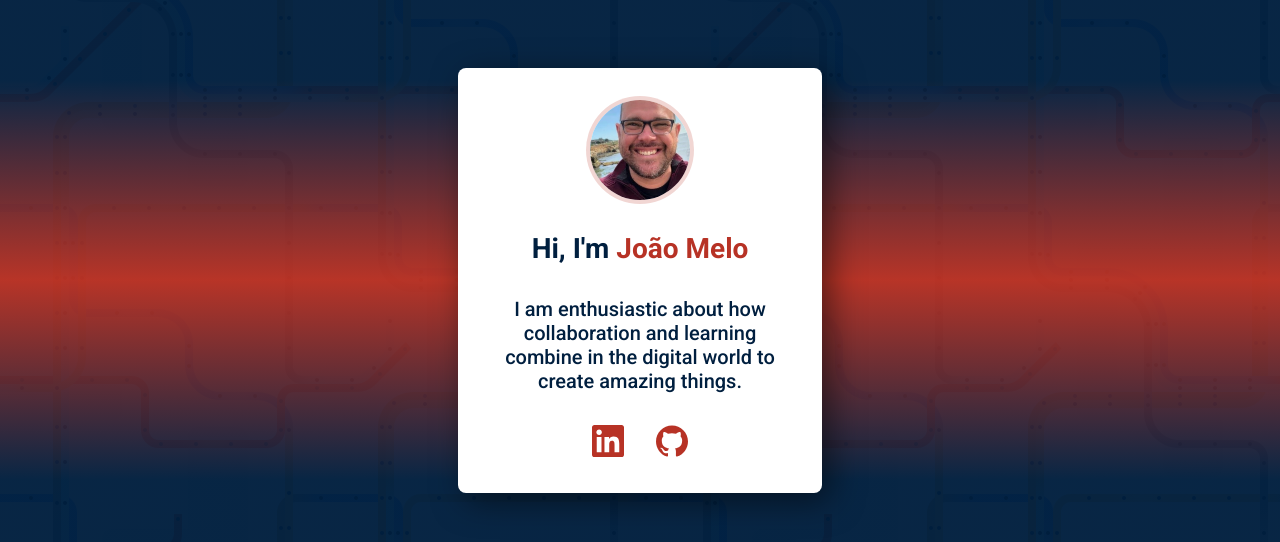
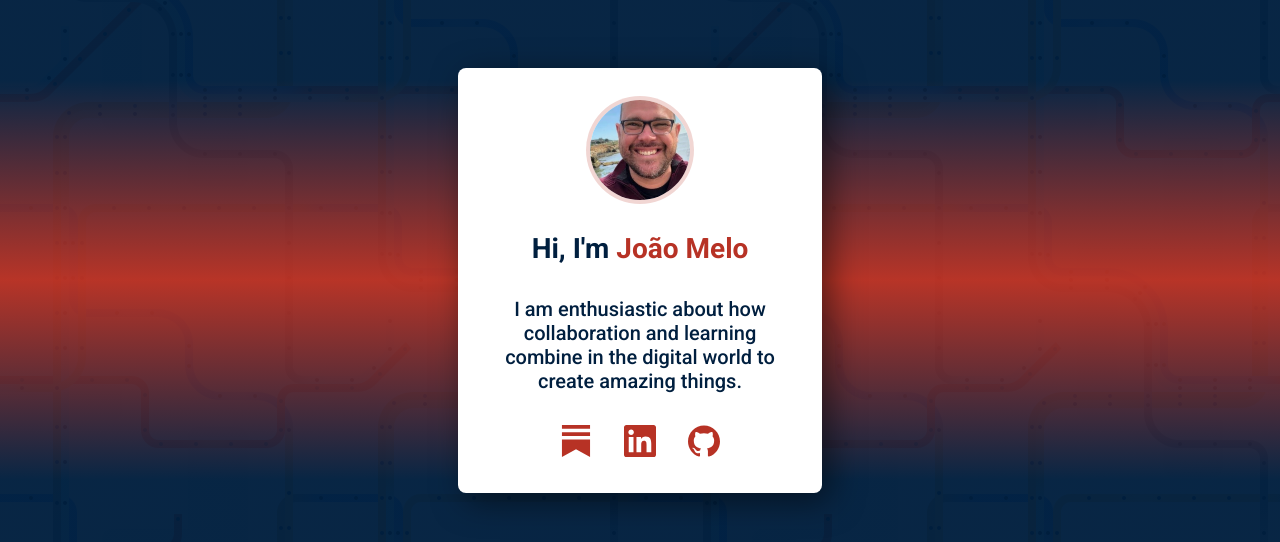
Before and after one commit to joaomelo/profile, a website built with Vite: page site/index.html in a window 1280 px wide. Shown: the part 120-662 px from the top of the page. Built offline with nearby package versions, Linux system fonts and the light colour scheme.

Commit message:
feat: link to blog

```diff
--- a/site/index.html
+++ b/site/index.html
@@ -1,13 +1,21 @@
 <!DOCTYPE html>
 <html>
-
   <head>
     <meta charset="utf-8" />
-  <meta name="viewport"  content="width=device-width, initial-scale=1, shrink-to-fit=no" />
-  <meta name="description" content="profile page for developer joão veloso de melo neto" />
+    <meta
+      name="viewport"
+      content="width=device-width, initial-scale=1, shrink-to-fit=no"
+    />
+    <meta
+      name="description"
+      content="profile page for developer joão veloso de melo neto"
+    />
     <link rel="stylesheet" href="styles.css" />
     <link rel="preconnect" href="https://fonts.gstatic.com" />
-  <link rel="stylesheet" href="https://fonts.googleapis.com/css?family=Roboto:400,500,700&display=swap" />
+    <link
+      rel="stylesheet"
+      href="https://fonts.googleapis.com/css?family=Roboto:400,500,700&display=swap"
+    />
     <link rel="shortcut icon" type="image/x-icon" href="assets/favicon.ico" />
     <title>joão melo</title>
   </head>
@@ -21,19 +29,57 @@
           width="100"
           height="100"
           class="photo"
+        />
+        <h1>Hi, I'm <span class="name">João Melo</span></h1>
+        <h2>
+          I am enthusiastic about how collaboration and learning combine in the
+          digital world to create amazing things.
+        </h2>
+        <div class="social-links">
+          <a href="https://code.melo.plus" target="_blank">
+            <svg
+              role="img"
+              viewBox="0 0 24 24"
+              xmlns="http://www.w3.org/2000/svg"
+              class="social-link"
             >
-      <h1>Hi, I'm <span class="name">João Melo</span></h1>
-      <h2>I am enthusiastic about how collaboration and learning combine in the digital world to create amazing things.</h2>
-      <div class="social-links">
-        <a href="https://www.linkedin.com/in/joaomelo81/?locale=en_US" target="_blank">
-          <svg role="img" viewBox="0 0 24 24" xmlns="http://www.w3.org/2000/svg" class="social-link"><title>LinkedIn</title><path d="M20.447 20.452h-3.554v-5.569c0-1.328-.027-3.037-1.852-3.037-1.853 0-2.136 1.445-2.136 2.939v5.667H9.351V9h3.414v1.561h.046c.477-.9 1.637-1.85 3.37-1.85 3.601 0 4.267 2.37 4.267 5.455v6.286zM5.337 7.433c-1.144 0-2.063-.926-2.063-2.065 0-1.138.92-2.063 2.063-2.063 1.14 0 2.064.925 2.064 2.063 0 1.139-.925 2.065-2.064 2.065zm1.782 13.019H3.555V9h3.564v11.452zM22.225 0H1.771C.792 0 0 .774 0 1.729v20.542C0 23.227.792 24 1.771 24h20.451C23.2 24 24 23.227 24 22.271V1.729C24 .774 23.2 0 22.222 0h.003z"/></svg>
+              <title>Blog</title>
+              <path
+                d="M22.539 8.242H1.46V5.406h21.08v2.836zM1.46 10.812V24L12 18.11 22.54 24V10.812H1.46zM22.54 0H1.46v2.836h21.08V0z"
+              />
+            </svg>
+          </a>
+          <a
+            href="https://www.linkedin.com/in/joaomelo81/?locale=en_US"
+            target="_blank"
+          >
+            <svg
+              role="img"
+              viewBox="0 0 24 24"
+              xmlns="http://www.w3.org/2000/svg"
+              class="social-link"
+            >
+              <title>LinkedIn</title>
+              <path
+                d="M20.447 20.452h-3.554v-5.569c0-1.328-.027-3.037-1.852-3.037-1.853 0-2.136 1.445-2.136 2.939v5.667H9.351V9h3.414v1.561h.046c.477-.9 1.637-1.85 3.37-1.85 3.601 0 4.267 2.37 4.267 5.455v6.286zM5.337 7.433c-1.144 0-2.063-.926-2.063-2.065 0-1.138.92-2.063 2.063-2.063 1.14 0 2.064.925 2.064 2.063 0 1.139-.925 2.065-2.064 2.065zm1.782 13.019H3.555V9h3.564v11.452zM22.225 0H1.771C.792 0 0 .774 0 1.729v20.542C0 23.227.792 24 1.771 24h20.451C23.2 24 24 23.227 24 22.271V1.729C24 .774 23.2 0 22.222 0h.003z"
+              />
+            </svg>
           </a>
           <a href="https://github.com/joaomelo" target="_blank">
-          <svg role="img" viewBox="0 0 24 24" xmlns="http://www.w3.org/2000/svg" class="social-link"><title>GitHub</title><path d="M12 .297c-6.63 0-12 5.373-12 12 0 5.303 3.438 9.8 8.205 11.385.6.113.82-.258.82-.577 0-.285-.01-1.04-.015-2.04-3.338.724-4.042-1.61-4.042-1.61C4.422 18.07 3.633 17.7 3.633 17.7c-1.087-.744.084-.729.084-.729 1.205.084 1.838 1.236 1.838 1.236 1.07 1.835 2.809 1.305 3.495.998.108-.776.417-1.305.76-1.605-2.665-.3-5.466-1.332-5.466-5.93 0-1.31.465-2.38 1.235-3.22-.135-.303-.54-1.523.105-3.176 0 0 1.005-.322 3.3 1.23.96-.267 1.98-.399 3-.405 1.02.006 2.04.138 3 .405 2.28-1.552 3.285-1.23 3.285-1.23.645 1.653.24 2.873.12 3.176.765.84 1.23 1.91 1.23 3.22 0 4.61-2.805 5.625-5.475 5.92.42.36.81 1.096.81 2.22 0 1.606-.015 2.896-.015 3.286 0 .315.21.69.825.57C20.565 22.092 24 17.592 24 12.297c0-6.627-5.373-12-12-12"/></svg>
+            <svg
+              role="img"
+              viewBox="0 0 24 24"
+              xmlns="http://www.w3.org/2000/svg"
+              class="social-link"
+            >
+              <title>GitHub</title>
+              <path
+                d="M12 .297c-6.63 0-12 5.373-12 12 0 5.303 3.438 9.8 8.205 11.385.6.113.82-.258.82-.577 0-.285-.01-1.04-.015-2.04-3.338.724-4.042-1.61-4.042-1.61C4.422 18.07 3.633 17.7 3.633 17.7c-1.087-.744.084-.729.084-.729 1.205.084 1.838 1.236 1.838 1.236 1.07 1.835 2.809 1.305 3.495.998.108-.776.417-1.305.76-1.605-2.665-.3-5.466-1.332-5.466-5.93 0-1.31.465-2.38 1.235-3.22-.135-.303-.54-1.523.105-3.176 0 0 1.005-.322 3.3 1.23.96-.267 1.98-.399 3-.405 1.02.006 2.04.138 3 .405 2.28-1.552 3.285-1.23 3.285-1.23.645 1.653.24 2.873.12 3.176.765.84 1.23 1.91 1.23 3.22 0 4.61-2.805 5.625-5.475 5.92.42.36.81 1.096.81 2.22 0 1.606-.015 2.896-.015 3.286 0 .315.21.69.825.57C20.565 22.092 24 17.592 24 12.297c0-6.627-5.373-12-12-12"
+              />
+            </svg>
           </a>
         </div>
       </div>
     </div>
   </body>
-
 </html>
```
Lines whose indentation alone changed are shown as unchanged.
